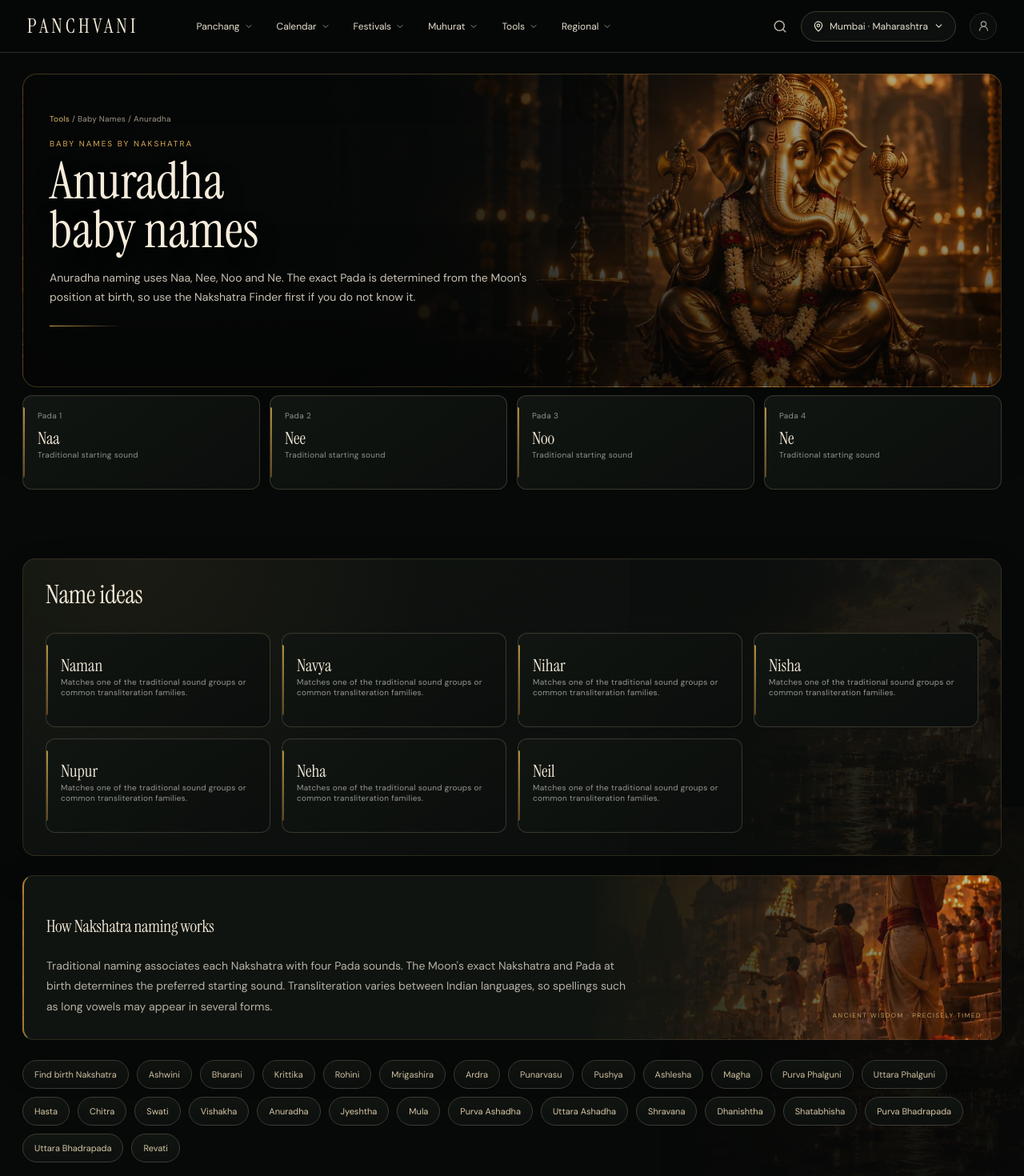
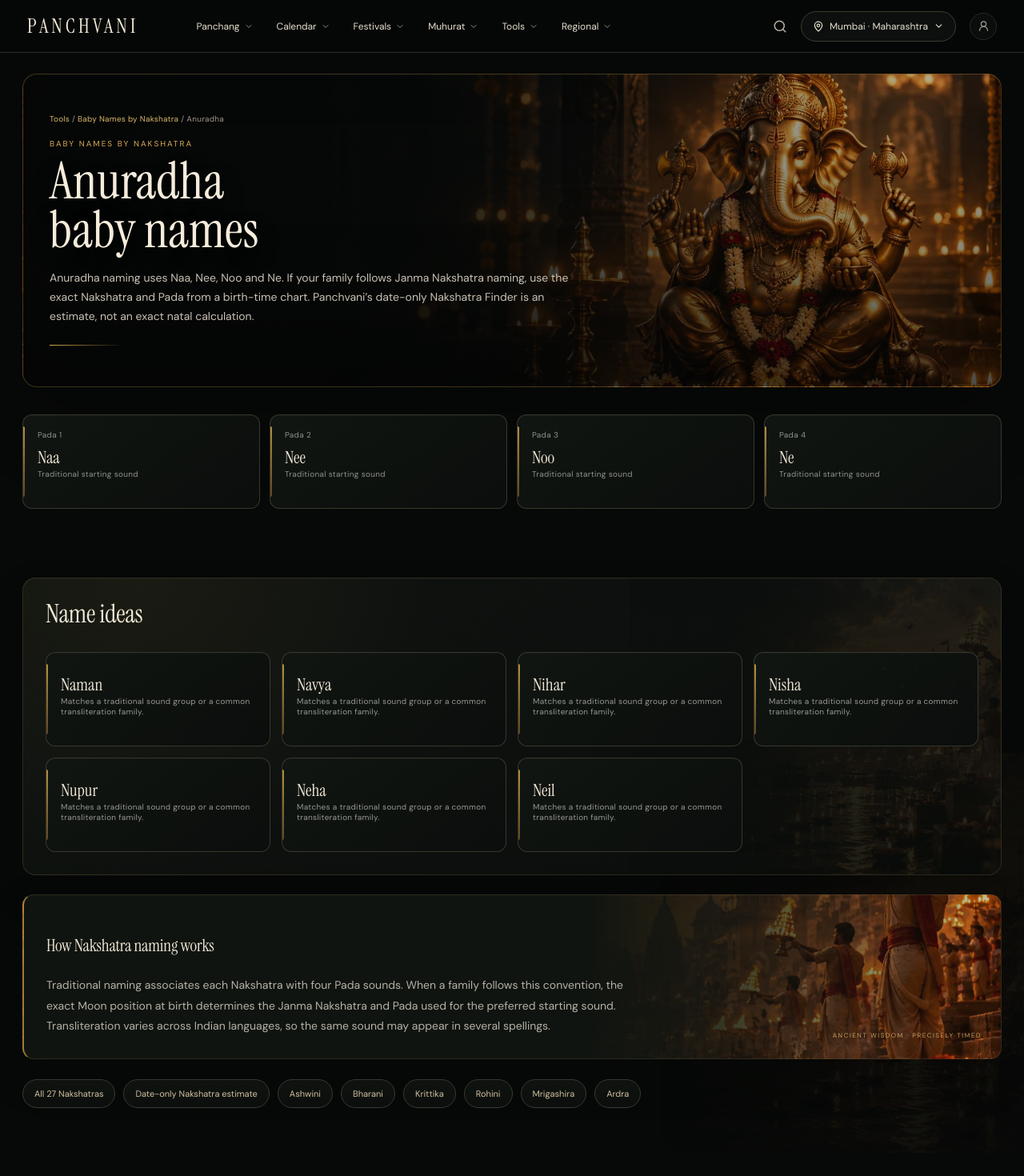
Before and after one commit to SviatF/chanag.xx, a Next.js app: page /tools/hindu-baby-names/anuradha in a window 1280 px wide. Shown: the top 1470 px of the page at 80% size. Built offline with nearby package versions, Linux system fonts and the light colour scheme.

Commit message:
Clarify baby name Nakshatra accuracy

```diff
--- a/app/tools/hindu-baby-names/[nakshatra]/page.tsx
+++ b/app/tools/hindu-baby-names/[nakshatra]/page.tsx
@@ -12,8 +12,8 @@ export async function generateMetadata({params}:{params:Promise<{nakshatra:strin
   const item=nakshatraBySlug(p.nakshatra);
   if(!item)return {title:"Nakshatra not found",robots:{index:false,follow:true}};
   return {
-    title:`Hindu Baby Names for ${item.name} Nakshatra — Starting Sounds`,
-    description:`${item.name} baby names by traditional Pada sounds: ${item.sounds.join(", ")}. Name ideas and links to all 27 Nakshatra naming pages.`,
+    title:`Hindu Baby Names for ${item.name} Nakshatra — Pada Sounds`,
+    description:`${item.name} Nakshatra baby-name ideas by traditional Pada sounds: ${item.sounds.join(", ")}. Browse naming references across all 27 Nakshatras.`,
     alternates:{canonical:`/tools/hindu-baby-names/${item.slug}`}
   };
 }
@@ -23,13 +23,13 @@ export default async function Page({params}:{params:Promise<{nakshatra:string}>}
   const item=nakshatraBySlug(p.nakshatra);
   if(!item)notFound();
 
-  const ld={"@context":"https://schema.org","@type":"WebApplication","name":`${item.name} Nakshatra Baby Names`,"applicationCategory":"LifestyleApplication","operatingSystem":"Web","url":`https://panchvani.com/tools/hindu-baby-names/${item.slug}`};
+  const ld={"@context":"https://schema.org","@type":"WebPage","name":`${item.name} Nakshatra Baby Names`,"url":`https://panchvani.com/tools/hindu-baby-names/${item.slug}`,"description":`${item.name} naming sounds and baby-name ideas.`};
 
   return <main><Header city={cities[0]}/><div className="page-shell internal-visual internal-tools">
-    <div className="breadcrumbs"><Link href="/tools">Tools</Link> / Baby Names / {item.name}</div>
+    <div className="breadcrumbs"><Link href="/tools">Tools</Link> / <Link href="/tools/hindu-baby-names">Baby Names by Nakshatra</Link> / {item.name}</div>
     <p className="page-kicker">BABY NAMES BY NAKSHATRA</p>
     <h1 className="page-title">{item.name}<br/>baby names</h1>
-    <p className="page-subtitle">{item.note} The exact Pada is determined from the Moon's position at birth, so use the Nakshatra Finder first if you do not know it.</p>
+    <p className="page-subtitle">{item.note} If your family follows Janma Nakshatra naming, use the exact Nakshatra and Pada from a birth-time chart. Panchvani’s date-only Nakshatra Finder is an estimate, not an exact natal calculation.</p>
 
     <div className="data-grid">
       {item.sounds.map((sound,index)=><div className="data-card" key={sound}><small>Pada {index+1}</small><strong>{sound}</strong><small>Traditional starting sound</small></div>)}
@@ -37,14 +37,15 @@ export default async function Page({params}:{params:Promise<{nakshatra:string}>}
 
     <section className="wide-panel">
       <h2 className="page-title" style={{fontSize:32}}>Name ideas</h2>
-      <div className="city-directory">{item.names.map(name=><div className="data-card" key={name}><strong>{name}</strong><small>Matches one of the traditional sound groups or common transliteration families.</small></div>)}</div>
+      <div className="city-directory">{item.names.map(name=><div className="data-card" key={name}><strong>{name}</strong><small>Matches a traditional sound group or a common transliteration family.</small></div>)}</div>
     </section>
 
-    <div className="seo-copy"><h2>How Nakshatra naming works</h2><p>Traditional naming associates each Nakshatra with four Pada sounds. The Moon's exact Nakshatra and Pada at birth determines the preferred starting sound. Transliteration varies between Indian languages, so spellings such as long vowels may appear in several forms.</p></div>
+    <div className="seo-copy"><h2>How Nakshatra naming works</h2><p>Traditional naming associates each Nakshatra with four Pada sounds. When a family follows this convention, the exact Moon position at birth determines the Janma Nakshatra and Pada used for the preferred starting sound. Transliteration varies across Indian languages, so the same sound may appear in several spellings.</p></div>
 
     <div className="pill-links">
-      <Link href="/tools/nakshatra-finder">Find birth Nakshatra</Link>
-      {nakshatraNaming.map(n=><Link href={`/tools/hindu-baby-names/${n.slug}`} key={n.slug}>{n.name}</Link>)}
+      <Link href="/tools/hindu-baby-names">All 27 Nakshatras</Link>
+      <Link href="/tools/nakshatra-finder">Date-only Nakshatra estimate</Link>
+      {nakshatraNaming.slice(0,6).filter(n=>n.slug!==item.slug).map(n=><Link href={`/tools/hindu-baby-names/${n.slug}`} key={n.slug}>{n.name}</Link>)}
     </div>
 
     <script type="application/ld+json" dangerouslySetInnerHTML={{__html:JSON.stringify(ld)}}/>
```
